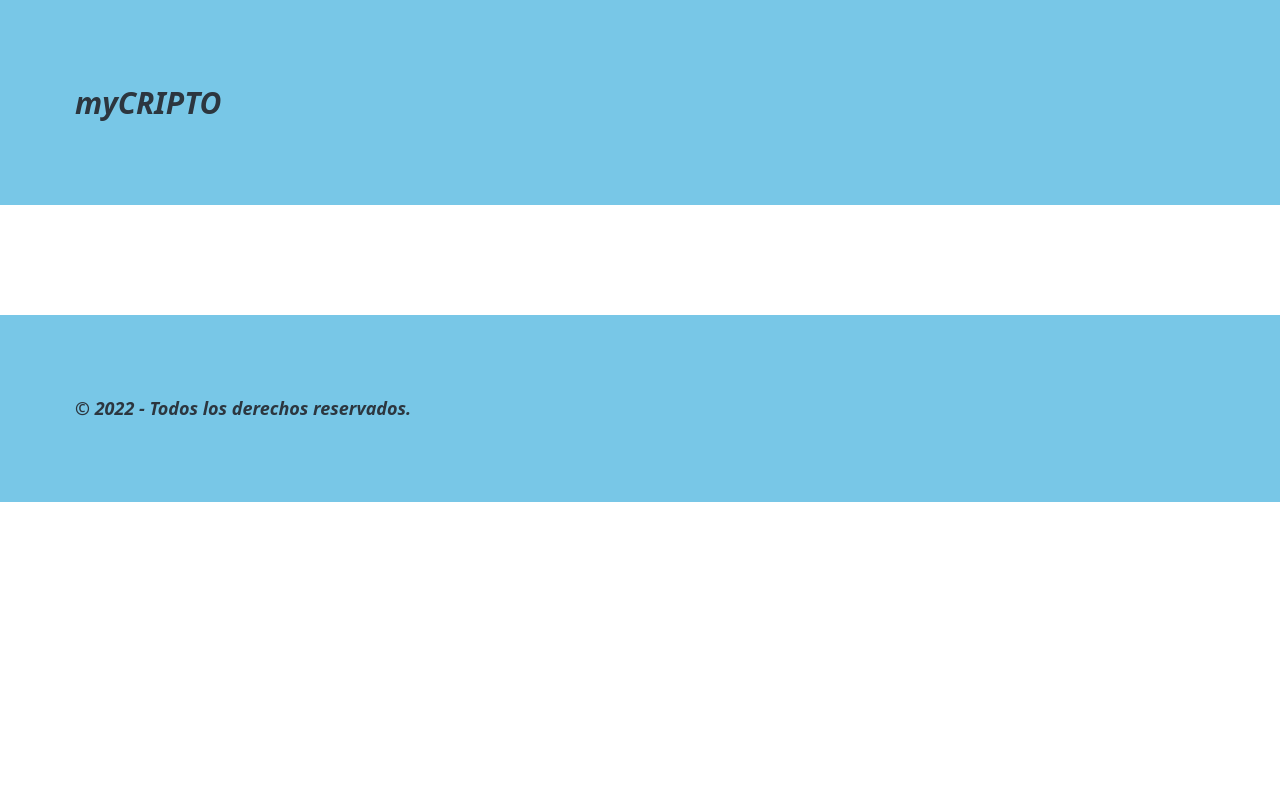
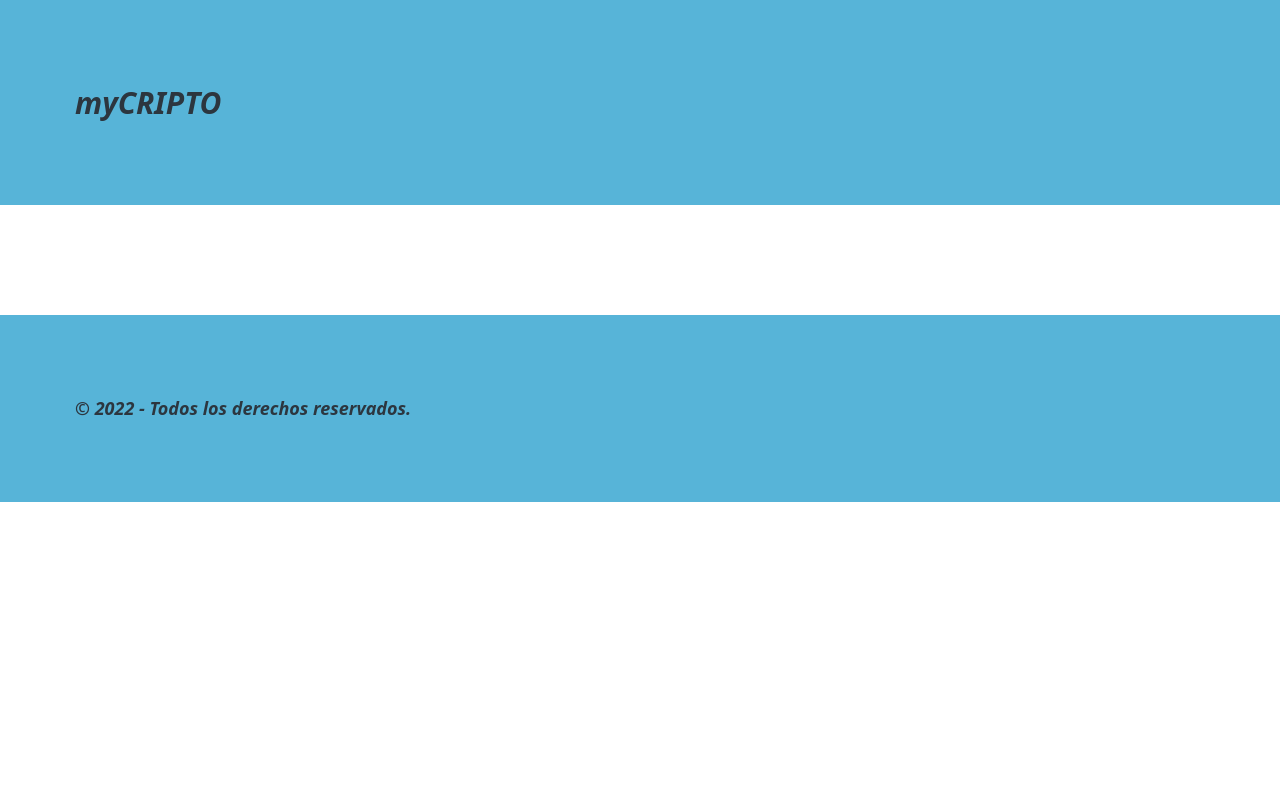
Before and after one commit to Nunjabes/flashclassice, a Flask app: template mycripto/templates/base.html in a window 1280 px wide. Run offline with Flask 2, Linux system fonts and the light colour scheme; the template is opened without the code that fills it, so the values that code supplies are empty.

Commit message:
Update styles.css

```diff
--- a/mycripto/static/css/styles.css
+++ b/mycripto/static/css/styles.css
@@ -1,10 +1,10 @@
 :root {
-    --color-primario: #78c7e7;
+    --color-primario: #57b4d8;
     --color-secundario: #d6a9d1;
     --negro: #2c363f;
     --blanco: #fafafa;
     --separacion-defecto: 1px;
-    --primary-hover: #08769b;
+    --primary-hover: #09b5ee;
     }
     header, footer {
         font-size: 30px;
```
